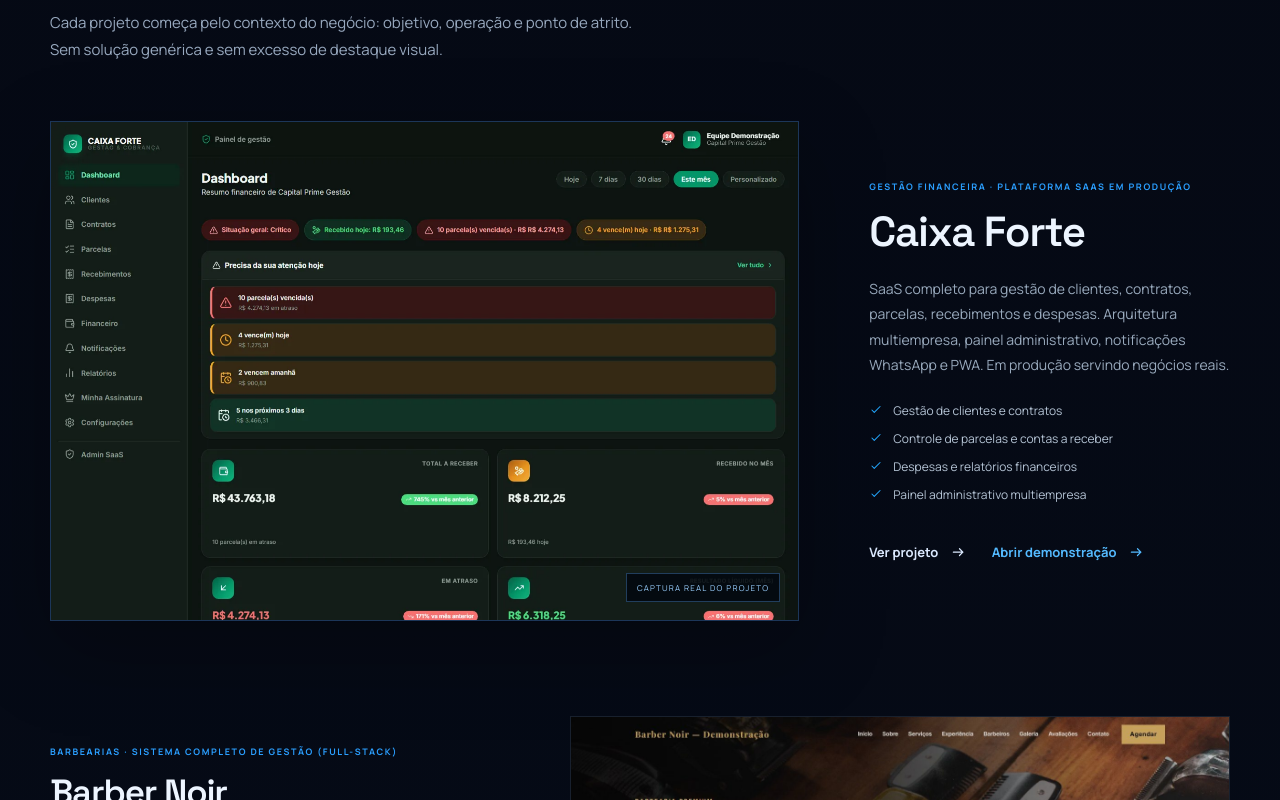
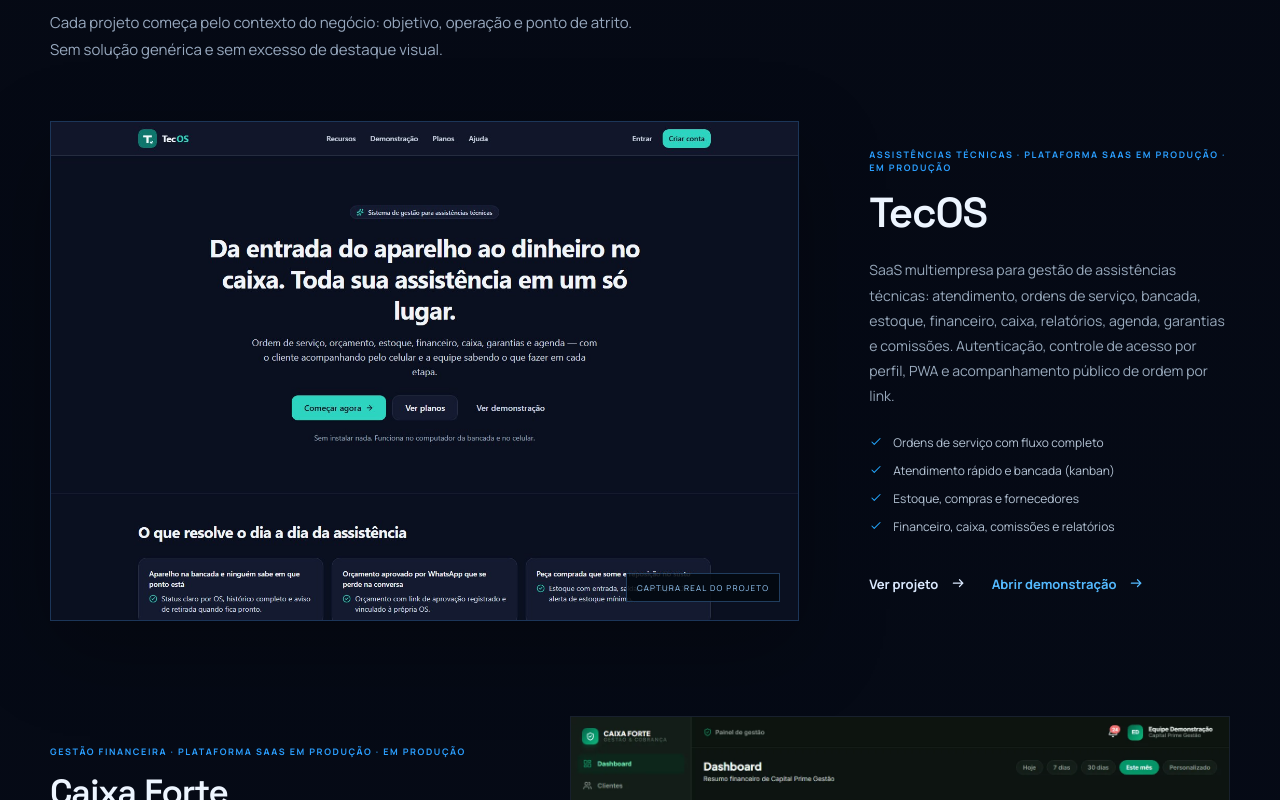
Before and after one commit to cleber-pavin/cleber-pavin-portfolio, a React (Vite) app: page / in a window 1280 px wide. Shown: the part 1500-2300 px from the top of the page. Built offline with nearby package versions, Linux system fonts and the light colour scheme.

Commit message:
audit OpenCode: TecOS, footers, scroll, badges e CTA

```diff
--- a/scripts/generate-seo.mjs
+++ b/scripts/generate-seo.mjs
@@ -12,6 +12,7 @@
 ];
 
 const PROJECT_SLUGS = [
+  'tecos',
   'caixa-forte',
   'barber-noir',
   'nova-imports',
--- a/src/App.tsx
+++ b/src/App.tsx
@@ -1,4 +1,4 @@
-import { FormEvent, ReactNode, useEffect, useState } from "react";
+import { FormEvent, ReactNode, useEffect, useRef, useState } from "react";
 import {
   Link,
   NavLink,
@@ -139,6 +139,13 @@
         <span>
           © {new Date().getFullYear()} {brand.name}. Todos os direitos
           reservados.
+        </span>
+        <span>
+          Desenvolvido por{" "}
+          <Link to="/" className="footer-signature">
+            {brand.name}
+          </Link>{" "}
+          — {brand.signature}
         </span>
         <span>{brand.position}</span>
       </div>
@@ -321,6 +328,7 @@
                   <div className="project-copy">
                     <p className="tag">
                       {p.segment} · {p.solutionType}
+                      {p.production ? " · Em produção" : " · Demonstração"}
                     </p>
                     <h3>{p.name}</h3>
                     <p>{p.description}</p>
@@ -482,7 +490,9 @@
                 <img src={p.cover} alt={p.coverAlt} loading="lazy" />
                 <div className="card-top">
                   <span>{String(i + 1).padStart(2, "0")}</span>
-                  <small>Captura real</small>
+                  <small>
+                    {p.production ? "Em produção" : "Demonstração"}
+                  </small>
                 </div>
                 <div>
                   <p className="tag">
@@ -500,6 +510,9 @@
                       Abrir demonstração <Arrow />
                     </a>
                   )}
+                  <Link to="/orcamento" className="card-quote">
+                    Solicitar orçamento <Arrow />
+                  </Link>
                 </div>
               </article>
             ))}
@@ -1098,8 +1111,13 @@
 
 function PageEffects() {
   const location = useLocation();
+  const isFirstRender = useRef(true);
   useEffect(() => {
-    window.scrollTo(0, 0);
+    if (isFirstRender.current) {
+      isFirstRender.current = false;
+    } else {
+      window.scrollTo({ top: 0, behavior: "instant" });
+    }
     const [, route, slug] = location.pathname.split("/");
     const labels: Record<string, string> = {
       projetos: "Projetos",
--- a/src/config.ts
+++ b/src/config.ts
@@ -6,7 +6,7 @@
   whatsapp: '5511940748668',
 }
 
-export const whatsappUrl = (message = 'Olá, Cleber! Quero conversar sobre um projeto.') =>
+export const whatsappUrl = (message = 'Olá, Cleber! Conheci seu portfólio e gostaria de solicitar um orçamento para desenvolver um projeto.') =>
   `https://wa.me/${brand.whatsapp}?text=${encodeURIComponent(message)}`
 
 export type Project = {
@@ -22,6 +22,7 @@
   features: string[]
   technologies: string[]
   featured?: boolean
+  production?: boolean
   cover?: string
   coverAlt?: string
   gallery?: { src: string; alt: string; mobile?: boolean }[]
@@ -31,6 +32,18 @@
 
 export const projects: Project[] = [
   {
+    slug: 'tecos', name: 'TecOS', segment: 'Assistências técnicas', category: 'Sistemas', solutionType: 'Plataforma SaaS em produção',
+    description: 'SaaS multiempresa para gestão de assistências técnicas: atendimento, ordens de serviço, bancada, estoque, financeiro, caixa, relatórios, agenda, garantias e comissões. Autenticação, controle de acesso por perfil, PWA e acompanhamento público de ordem por link.',
+    overview: 'Uma plataforma completa em produção que cobre a rotina da assistência técnica, da entrada do aparelho até o controle do caixa, com dados centralizados e acesso por perfil.',
+    challenge: 'Organizar atendimento, ordens de serviço, bancada, estoque e financeiro em um único sistema multiempresa, com rastreabilidade de operação e segurança por perfil de acesso.',
+    solution: 'Aplicação full-stack com autenticação, controle de acesso por perfil, módulos operacionais e financeiros, painel administrativo multiempresa, acompanhamento público de ordens por link e PWA instalável.',
+    features: ['Ordens de serviço com fluxo completo', 'Atendimento rápido e bancada (kanban)', 'Estoque, compras e fornecedores', 'Financeiro, caixa, comissões e relatórios', 'Controle de acesso por perfil e multiempresa', 'Acompanhamento público de ordem por link'],
+    technologies: ['React', 'TypeScript', 'Vite', 'Tailwind CSS', 'Supabase', 'PostgreSQL', 'PWA'],
+    featured: true, production: true, cover: '/projects/tecos-home.jpg', coverAlt: 'Página inicial real da plataforma TecOS',
+    demoUrl: 'https://tecos-prod.pages.dev/',
+    notice: 'Plataforma comercial em produção. O painel exige conta; o site público inclui um tour interativo do produto.',
+  },
+  {
     slug: 'caixa-forte', name: 'Caixa Forte', segment: 'Gestão financeira', category: 'Sistemas', solutionType: 'Plataforma SaaS em produção',
     description: 'SaaS completo para gestão de clientes, contratos, parcelas, recebimentos e despesas. Arquitetura multiempresa, painel administrativo, notificações WhatsApp e PWA. Em produção servindo negócios reais.',
     overview: 'Um sistema completo em produção para pequenos negócios que precisam organizar a operação financeira de forma clara, segura e centralizada.',
@@ -38,7 +51,7 @@
     solution: 'Aplicação full-stack com autenticação, arquitetura multiempresa, dashboard, módulos financeiros, notificações via WhatsApp e PWA instalável.',
     features: ['Gestão de clientes e contratos', 'Controle de parcelas e contas a receber', 'Despesas e relatórios financeiros', 'Painel administrativo multiempresa', 'Notificações automáticas via WhatsApp', 'PWA: funciona como app no celular'],
     technologies: ['React', 'TypeScript', 'Vite', 'Appwrite', 'Cloudflare', 'PWA'],
-    featured: true, cover: '/projects/caixa-forte-dashboard.webp', coverAlt: 'Dashboard administrativo real da plataforma Caixa Forte',
+    featured: true, production: true, cover: '/projects/caixa-forte-dashboard.webp', coverAlt: 'Dashboard administrativo real da plataforma Caixa Forte',
     gallery: [
       { src: '/projects/caixa-forte-mobile.webp', alt: 'Versão mobile do Caixa Forte', mobile: true },
       { src: '/projects/caixa-forte-parcelas.webp', alt: 'Módulo de parcelas e contas a receber' },
@@ -54,7 +67,7 @@
     solution: 'Aplicação full-stack com acesso público, autenticação, painel administrativo de 16 páginas, módulo financeiro e integração com Mercado Pago.',
     features: ['Agendamento online e agenda operacional', 'Painel administrativo completo (16 páginas)', 'Gestão financeira, comissões e repasses', 'Autenticação e controle de acesso por perfil', 'Integração Mercado Pago', 'PostgreSQL + Supabase + Workers'],
     technologies: ['React', 'TypeScript', 'Vite', 'Supabase', 'PostgreSQL', 'Cloudflare Workers'],
-    featured: true, cover: '/projects/barber-noir-home.jpg', coverAlt: 'Página pública real do sistema Barber Noir',
+    featured: true, production: true, cover: '/projects/barber-noir-home.jpg', coverAlt: 'Página pública real do sistema Barber Noir',
     gallery: [
       { src: '/projects/barber-noir-dashboard.jpg', alt: 'Dashboard administrativo real do Barber Noir' },
       { src: '/projects/barber-noir-agenda.jpg', alt: 'Agenda operacional real do Barber Noir' },
@@ -70,7 +83,7 @@
     solution: 'Experiência responsiva com busca, filtros, favoritos, carrinho, cupons, checkout simulado e painel administrativo persistido localmente.',
     features: ['Busca, filtros e favoritos', 'Carrinho, cupons e checkout simulado', 'Painel administrativo', 'Persistência em localStorage'],
     technologies: ['React', 'TypeScript', 'Vite', 'Vitest', 'Playwright'],
-    featured: true, cover: '/projects/nova-home-final.jpg', coverAlt: 'Página inicial real do e-commerce NOVA Imports',
+    featured: true, production: false, cover: '/projects/nova-home-final.jpg', coverAlt: 'Página inicial real do e-commerce NOVA Imports',
     gallery: [
       { src: '/projects/nova-catalogo-final.jpg', alt: 'Catálogo real com filtros da NOVA Imports' },
       { src: '/projects/nova-produto.jpg', alt: 'Página real de produto da NOVA Imports' },
@@ -87,7 +100,7 @@
     solution: 'Um fluxo em etapas que valida serviço, profissional, data, horário e dados antes de preparar a confirmação no WhatsApp.',
     features: ['Serviço e profissional', 'Data e horário disponíveis', 'Duração por serviço', 'Confirmação via WhatsApp'],
     technologies: ['React', 'TypeScript', 'Vite', 'Vitest', 'Playwright'],
-    featured: true, cover: '/projects/studio-lumina.jpg', coverAlt: 'Página inicial real da demonstração Studio Lumina',
+    featured: true, production: false, cover: '/projects/studio-lumina.jpg', coverAlt: 'Página inicial real da demonstração Studio Lumina',
     demoUrl: 'https://sistema-agendamento-studio-lumina-demo.pages.dev/',
   },
   {
@@ -98,7 +111,7 @@
     solution: 'Uma home comercial responsiva com 15 produtos, categorias, filtro, contagem de resultados, destaques e mensagens prontas por produto.',
     features: ['15 produtos e categorias', 'Filtro e contagem de resultados', 'Destaques e promoções', 'Pedido individual via WhatsApp'],
     technologies: ['React', 'TypeScript', 'Vite', 'Lucide React'],
-    featured: true, cover: '/projects/catalogo-inicial.jpg', coverAlt: 'Página inicial real do Catálogo Inicial',
+    featured: true, production: false, cover: '/projects/catalogo-inicial.jpg', coverAlt: 'Página inicial real do Catálogo Inicial',
     demoUrl: 'https://catalogo-inicial-300-demo.pages.dev/',
   },
   {
@@ -109,7 +122,8 @@
     solution: 'Uma página responsiva com serviços filtráveis, galeria de resultados, apresentação profissional e formulário de agendamento.',
     features: ['Serviços e resultados filtráveis', 'Galeria de trabalhos', 'Apresentação profissional', 'Formulário de agendamento'],
     technologies: ['HTML', 'CSS', 'JavaScript'],
-    featured: true, cover: '/projects/studiofly-face-protected.jpg', coverAlt: 'Página inicial real da landing page StudioFly',
+    featured: true, production: false, cover: '/projects/studiofly-face-protected.jpg', coverAlt: 'Página inicial real da landing page StudioFly',
+    demoUrl: 'https://cleber-pavin.github.io/studiofly-demo/',
   },
   {
     slug: 'urbano-barber', name: 'Urbano Barber', segment: 'Barbearias', category: 'Sites', solutionType: 'Landing page comercial com preços e agendamento',
@@ -119,8 +133,8 @@
     solution: 'Uma página responsiva com preços, equipe, validação de formulário, telefone e menu acessível antes do envio ao WhatsApp.',
     features: ['Serviços, preços e equipe', 'Formulário validado', 'Solicitação via WhatsApp', 'Menu e telefone acessíveis'],
     technologies: ['HTML', 'CSS', 'JavaScript'],
-    cover: '/projects/urbano-barber.jpg', coverAlt: 'Página inicial real da landing page Urbano Barber',
-    demoUrl: 'https://cleber-pavin.github.io/urbano-barber-demo/',
+    production: false, cover: '/projects/urbano-barber.jpg', coverAlt: 'Página inicial real da landing page Urbano Barber',
+    demoUrl: 'https://urbano-barber-demo.pages.dev/',
   },
 ]
 
--- a/src/refinements.css
+++ b/src/refinements.css
@@ -269,3 +269,12 @@
   a,button,[role="button"],select,summary,label[for],input[type="button"],input[type="submit"],input[type="checkbox"],input[type="radio"]{cursor:url('./assets/cursor/cursor-tech-active.svg') 2 1,pointer}
   input:not([type]),input[type="text"],input[type="email"],input[type="tel"],input[type="search"],input[type="url"],input[type="password"],textarea,[contenteditable="true"]{cursor:text}
 }
+
+/* Assinatura obrigatória no rodapé */
+.footer-bottom{align-items:flex-start;gap:4px 20px}
+.footer-bottom .footer-signature{color:#c8d8ee;font-weight:500}
+.footer-bottom .footer-signature:hover{color:#fff;text-decoration:underline}
+
+/* Badge de status nos cards de projetos */
+.card-top small{text-transform:uppercase;letter-spacing:.7px;font-weight:600;color:#54baff;font-size:9px}
+.card-quote{border-top:1px solid var(--line);margin-top:2px}
```
Also changed, not shown: public/projects/tecos-home.jpg (added).
